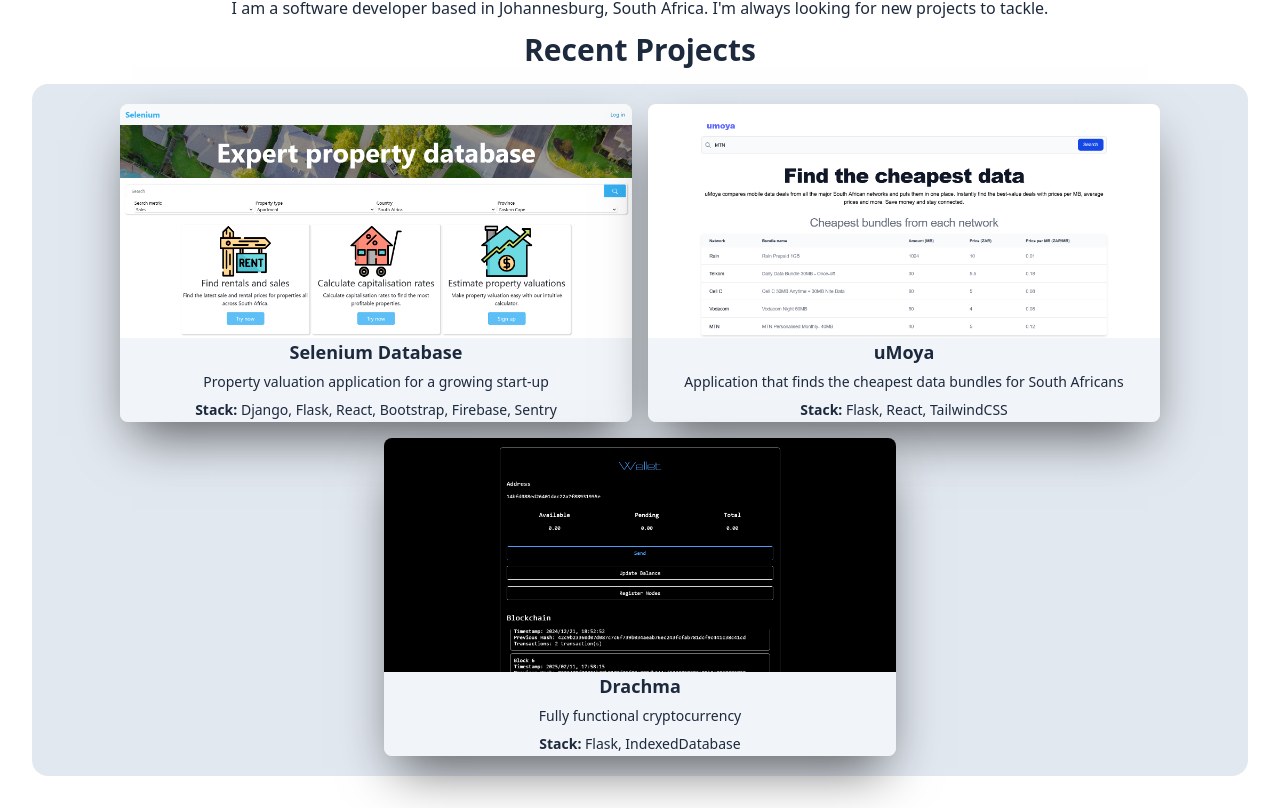
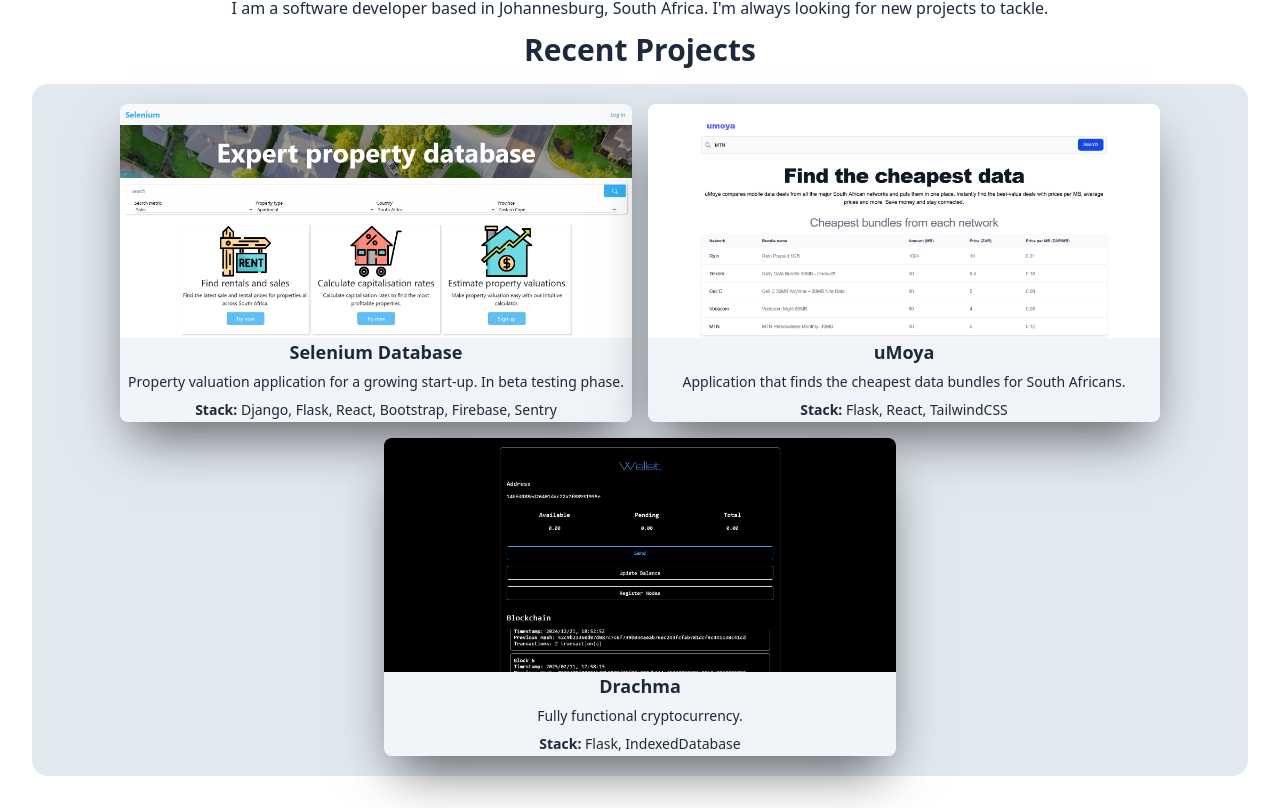
Before and after one commit to olwethu-sigwela/olwethusigwela, a React (Vite) app: page / in a window 1280 px wide. Shown: the part 392-1200 px from the top of the page. Built offline with nearby package versions, Linux system fonts and the light colour scheme.

Commit message:
Edited project descriptions.

```diff
--- a/src/App.jsx
+++ b/src/App.jsx
@@ -104,9 +104,9 @@ function ProjectList(){
   <>
     <SubTitleContainer subtitle="Recent Projects"/>
     <div className="container mx-auto bg-slate-200 rounded-2xl p-5 flex flex-wrap justify-center gap-4">
-      <Project src="./selenium-database.png" caption = "Selenium Database" description="Property valuation application for a growing start-up" stack="Django, Flask, React, Bootstrap, Firebase, Sentry" link="https://selenium-database-cwov.onrender.com/"/>
-      <Project src="./uMoya.png" caption = "uMoya" description="Application that finds the cheapest data bundles for South Africans" stack="Flask, React, TailwindCSS" link="https://umoya.vercel.app/"/>
-      <Project src="./cryptocurrency.png" caption = "Drachma" description="Fully functional cryptocurrency" stack="Flask, IndexedDatabase" link="https://olwethu-backup.github.io/"/>
+      <Project src="./selenium-database.png" caption = "Selenium Database" description="Property valuation application for a growing start-up. In beta testing phase." stack="Django, Flask, React, Bootstrap, Firebase, Sentry" link="https://selenium-database-cwov.onrender.com/"/>
+      <Project src="./uMoya.png" caption = "uMoya" description="Application that finds the cheapest data bundles for South Africans." stack="Flask, React, TailwindCSS" link="https://umoya.vercel.app/"/>
+      <Project src="./cryptocurrency.png" caption = "Drachma" description="Fully functional cryptocurrency." stack="Flask, IndexedDatabase" link="https://olwethu-backup.github.io/"/>
 
     </div>
   </>
```
